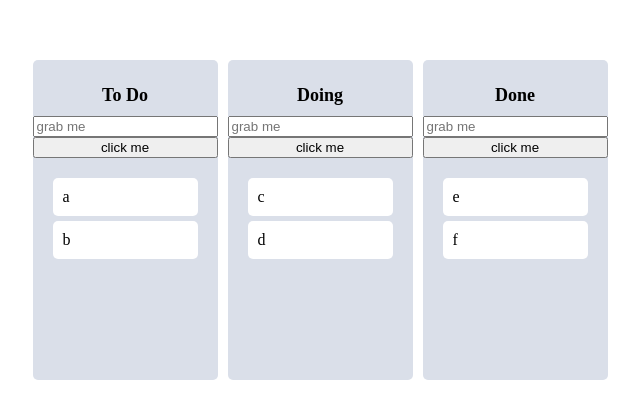
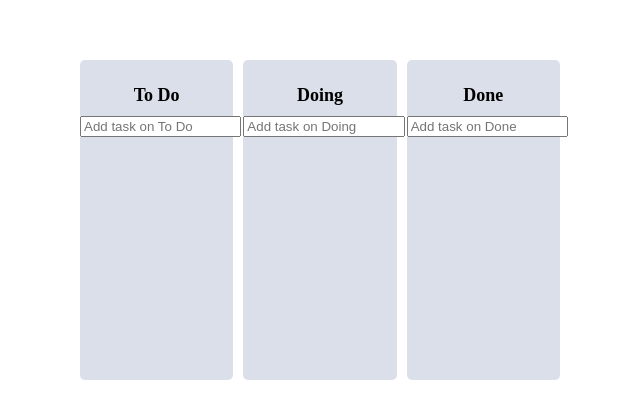
Before and after one commit to yoonhoelee/trello-clone, a React (Create React App) app: page / in a window 1280 px wide. Shown: the part 188-606 px from the top of the page, without its empty margins (320-960 px from the left). Built offline with nearby package versions, Linux system fonts and the light colour scheme.

Commit message:
feat: change toDo from text to object

```diff
--- a/package.json
+++ b/package.json
@@ -13,6 +13,7 @@
     "react": "^18.2.0",
     "react-beautiful-dnd": "^13.1.1",
     "react-dom": "^18.2.0",
+    "react-hook-form": "^7.51.1",
     "react-scripts": "5.0.1",
     "recoil": "^0.7.7",
     "styled-components": "^6.1.8",
--- a/src/App.tsx
+++ b/src/App.tsx
@@ -49,7 +49,7 @@
                 const sourceBoard = [...allBoards[source.droppableId]];
                 const targetBoard = [...allBoards[destination.droppableId]];
                 sourceBoard.splice(source.index,1);
-                targetBoard.splice(destination?.index,0,draggableId);
+                targetBoard.splice(destination?.index, 0, draggableId);
                 return{
                     ...allBoards,
                     [source.droppableId]:sourceBoard,
--- a/src/Components/Board.tsx
+++ b/src/Components/Board.tsx
@@ -2,6 +2,8 @@
 import React, {useRef} from "react";
 import styled from "styled-components";
 import DraggableCard from "./DraggableCard";
+import { useForm } from "react-hook-form";
+import {IToDo} from "../atoms";
 
 const Wrapper = styled.div`
     padding: 10px 0px;
@@ -36,23 +38,31 @@
 `;
 
 interface IBoardProps {
-    toDos: string[];
+    toDos: IToDo[];
     boardId: string;
 }
 
+const Form = styled.form`
+  width: 100%;
+  input {
+    width: 100%;
+  }
+`;
+
+interface IForm {
+    toDo: string;
+}
 function Board({toDos, boardId}: IBoardProps) {
-    const inputRef = useRef<HTMLInputElement>(null);
-    const onClick = () => {
-        inputRef.current?.focus();
-        setTimeout(() => {
-            inputRef.current?.blur();
-        }, 5000);
+    const { register, setValue, handleSubmit } = useForm<IForm>();
+    const onValid = ({toDo} : IForm) => {
+        setValue("toDo", "");
     };
     return (
         <Wrapper>
             <Title>{boardId}</Title>
-            <input ref={inputRef} placeholder="grab me"></input>
-            <button onClick={onClick}>click me</button>
+            <Form onSubmit={handleSubmit(onValid)}>
+                <input {...register("toDo", {required:true})} type="text" placeholder={`Add task on ${boardId}`}/>
+            </Form>
             <Droppable droppableId={boardId}>
                 {(provided, snapshot) => (
                     <Area isDraggingOver={snapshot.isDraggingOver}
@@ -60,7 +70,7 @@
                           ref={provided.innerRef} {...provided.droppableProps}
                     >
                         {toDos.map((toDo, index) => (
-                            <DraggableCard key={toDo} index={index} toDo={toDo}/>
+                            <DraggableCard key={toDo.id} index={index} toDoId={toDo.id} toDoText={toDo.text}/>
                         ))}
                         {provided.placeholder}
                     </Area>
--- a/src/Components/DraggableCard.tsx
+++ b/src/Components/DraggableCard.tsx
@@ -13,12 +13,13 @@
 `;
 
 interface IDraggableCardProps {
-    toDo:string,
+    toDoId:number,
+    toDoText:string,
     index:number
 }
-function DraggableCard({toDo, index}:IDraggableCardProps) {
+function DraggableCard({toDoId, toDoText, index}:IDraggableCardProps) {
     return (
-        <Draggable draggableId={toDo} index={index}>
+        <Draggable draggableId={toDoId + ""} index={index}>
             {(provided, snapshot) => (
                 <Card
                     isDragging={snapshot.isDragging}
@@ -26,7 +27,7 @@
                     {...provided.dragHandleProps}
                     {...provided.draggableProps}
                 >
-                    {toDo}
+                    {toDoText}
                 </Card>
             )}
         </Draggable>
--- a/src/atoms.tsx
+++ b/src/atoms.tsx
@@ -1,13 +1,18 @@
 import {atom} from "recoil";
 
+export interface IToDo {
+    id:number;
+    text:string;
+}
+
 interface IToDoState {
-    [key: string]: string[];
+    [key: string]: IToDo[];
 }
 export const toDoState = atom<IToDoState>({
     key: "toDo",
     default: {
-        "To Do":["a", "b"],
-        "Doing":["c", "d"],
-        "Done":["e", "f"],
+        "To Do":[],
+        "Doing":[],
+        "Done":[],
     },
 });
```
Also changed, not shown: 1 other file (tests, documents, lock files or other folders).
